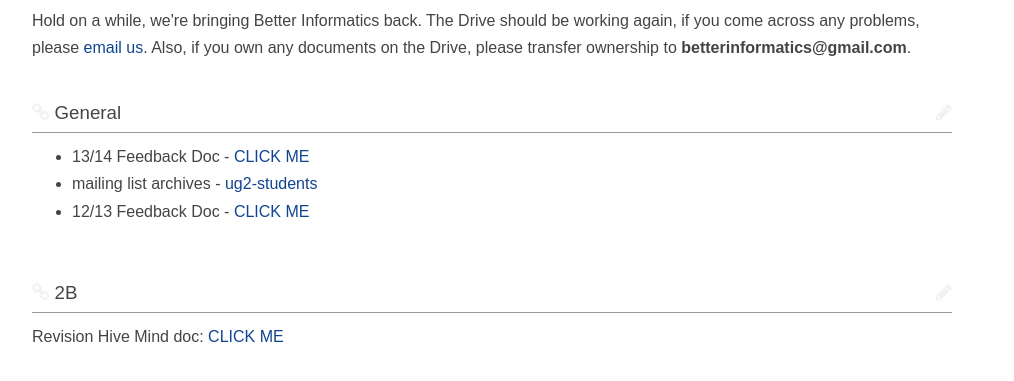
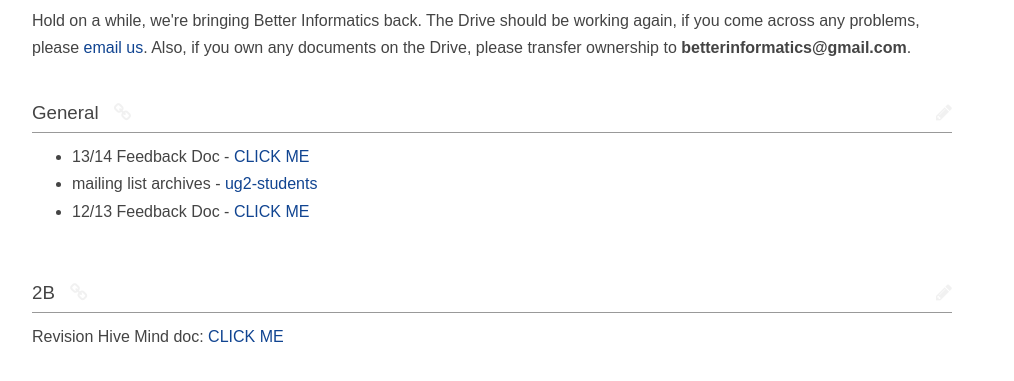
Before and after one commit to compsoc-edinburgh/betterinformatics, a Jekyll site: the page built from _pages/inf2.md, in a window 1280 px wide. Shown: the part 264-645 px from the top of the page, without its empty margins (148-1162 px from the left). Built offline with Jekyll 4.4.1, drawn with Linux system fonts in a browser that asks for light colours.

Commit message:
fix dadaistic menu

```diff
--- a/_includes/nav.html
+++ b/_includes/nav.html
@@ -10,7 +10,7 @@
 		{% capture navurl %}{{ nav.url | prepend: '/'}}{% endcapture %}
 		<a href='{{ site.baseurl }}/{{ nav.url }}'>{{ nav.title }}</a>
 		{% if forloop.last == false %}
-			<span class="divider"> | </span>
+			<br>
 		{% endif %}
 	{% endfor %}
 	<hr>
--- a/_layouts/frontpage.html
+++ b/_layouts/frontpage.html
@@ -15,11 +15,11 @@
     {% assign size = section.path.size | minus: 9 | minus: 4 %}
     <section id="{{ section.title | slugify }}">
         <h3>
-            <a class="link-icon" href="#{{ section.title | slugify }}"><i class="fa fa-link" aria-hidden="true"></i></a>
             {{ section.title }} {% if section.links %}(
             {% for link in section.links %}{% if forloop.first == false %}, {% endif %}<a href="{{ link.url }}">{{ link.name }}</a>{% endfor %}
             ){% endif %}
 
+            <a class="link-icon" href="#{{ section.title | slugify }}"><i class="fa fa-link" aria-hidden="true"></i></a>
             <a class="edit-pencil" href="https://github.com/{{ site.data.repo }}/blob/master/{{ section.path }}"><i class="fa fa-pencil" aria-hidden="true"></i></a>
         </h3>
         {{ section.content | markdownify }}
--- a/static/css/stylesheet.css
+++ b/static/css/stylesheet.css
@@ -322,7 +322,7 @@
 
 #menu-small a {
     font-size: 2em;
-    /*margin: .83em 0;*/
+
 }
 
 #menu-small .divider {
@@ -466,6 +466,11 @@
     margin-top: 0px;
 }
 
+
+.link-icon {
+    margin-left: 10px;
+}
+
 .link-icon, .edit-pencil {
     color: rgba(119, 119, 119, .1);
 }
@@ -478,6 +483,8 @@
     float:right;
 }
 
+
+
 .hoverRow {
     opacity: 0.4;
     color: rgba(127, 127, 127, 1);
```
